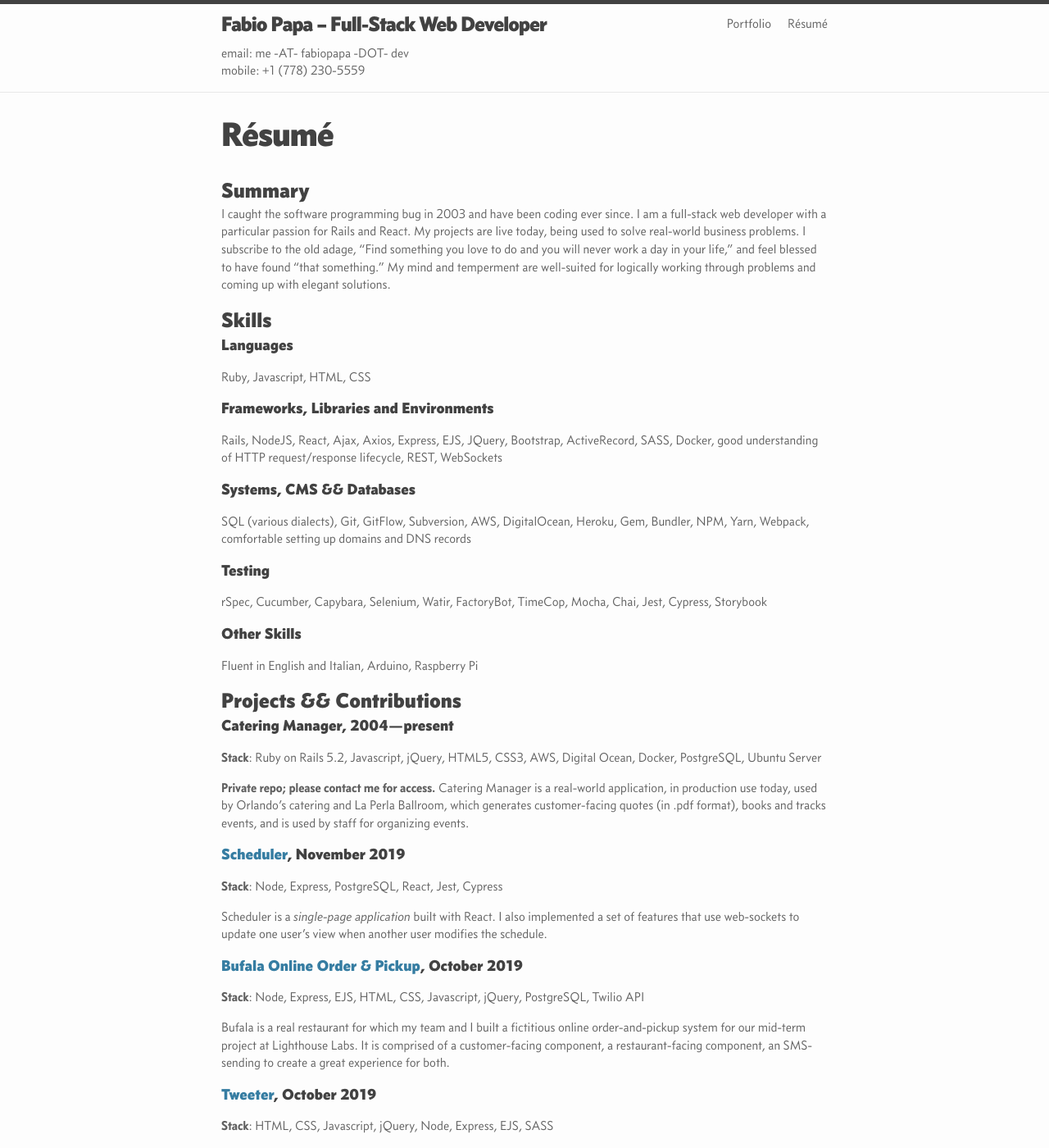
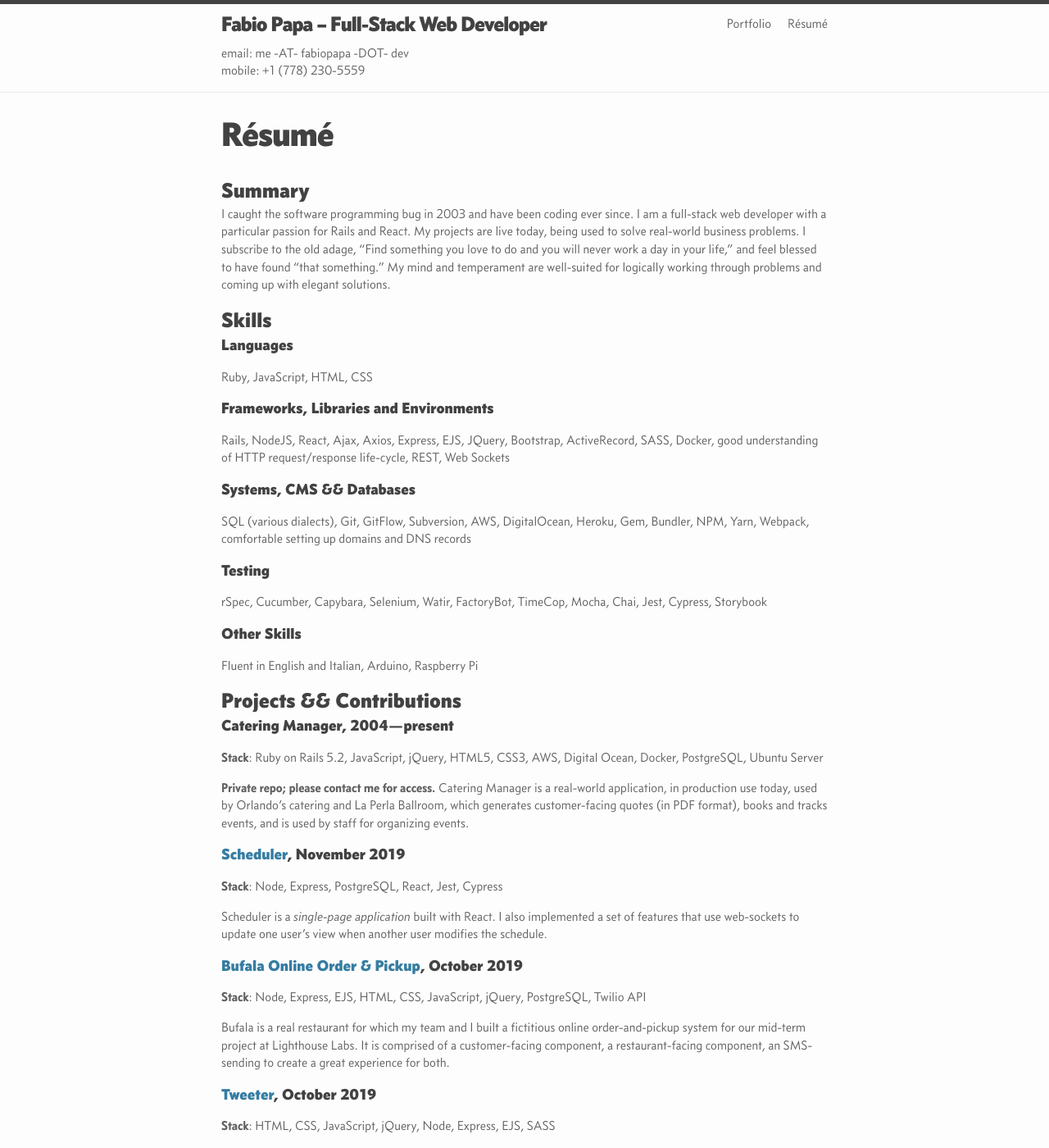
Before and after one commit to fapapa/fapapa.github.io, a Jekyll site: the page built from resume.md, in a window 1280 px wide and 1400 px high. Shown: the whole window at 82% size. Built offline with Jekyll 4.4.1, drawn with Linux system fonts in a browser that asks for light colours; some of the changed text lies outside the part shown.

Commit message:
Fix spelling mistakes and inconsistencies

```diff
--- a/resume.md
+++ b/resume.md
@@ -12,20 +12,20 @@ am a full-stack web developer with a particular passion for Rails and React. My
 projects are live today, being used to solve real-world business problems. I
 subscribe to the old adage, "Find something you love to do and you will never
 work a day in your life," and feel blessed to have found "that something." My
-mind and temperment are well-suited for logically working through problems and
+mind and temperament are well-suited for logically working through problems and
 coming up with elegant solutions.
 
 ## Skills
 
 ### Languages
 
-Ruby, Javascript, HTML, CSS
+Ruby, JavaScript, HTML, CSS
 
 ### Frameworks, Libraries and Environments
 
 Rails, NodeJS, React, Ajax, Axios, Express, EJS, JQuery, Bootstrap,
 ActiveRecord, SASS, Docker, good understanding of HTTP request/response
-lifecycle, REST, WebSockets
+life-cycle, REST, Web Sockets
 
 ### Systems, CMS && Databases
 
@@ -45,13 +45,13 @@ Fluent in English and Italian, Arduino, Raspberry Pi
 
 ### Catering Manager, 2004—present
 
-**Stack**: Ruby on Rails 5.2, Javascript, jQuery, HTML5, CSS3, AWS, Digital
+**Stack**: Ruby on Rails 5.2, JavaScript, jQuery, HTML5, CSS3, AWS, Digital
 Ocean, Docker, PostgreSQL, Ubuntu Server
 
 **Private repo; please contact me for access.** Catering Manager is a
 real-world application, in production use today, used by Orlando's
 catering and La Perla Ballroom, which generates customer-facing quotes
-(in .pdf format), books and tracks events, and is used by staff for
+(in PDF format), books and tracks events, and is used by staff for
 organizing events.
 
 ### [Scheduler](https://github.com/fapapa/scheduler), November 2019
@@ -64,7 +64,7 @@ modifies the schedule.
 
 ### [Bufala Online Order & Pickup](https://github.com/SunnieBB/hungry-people), October 2019
 
-**Stack**: Node, Express, EJS, HTML, CSS, Javascript, jQuery, PostgreSQL, Twilio
+**Stack**: Node, Express, EJS, HTML, CSS, JavaScript, jQuery, PostgreSQL, Twilio
 API
 
 Bufala is a real restaurant for which my team and I built a fictitious online
@@ -74,7 +74,7 @@ SMS-sending to create a great experience for both.
 
 ### [Tweeter](https://github.com/fapapa/tweeter), October 2019
 
-**Stack**: HTML, CSS, Javascript, jQuery, Node, Express, EJS, SASS
+**Stack**: HTML, CSS, JavaScript, jQuery, Node, Express, EJS, SASS
 
 Tweeter is a clone of the popular social media juggernaut, completed as part of
 the Lighthouse Labs course work.
@@ -90,14 +90,14 @@ students in free time) to build a rudimentary file server and client.
 
 **Stack**: Node, Express, API's (IPify, IPVigilante, OpenNotify)
 
-This Lighthouse Labs project chains together three API's to automagically
+This Lighthouse Labs project chains together three API's to *automagically*™
 display the next flyover dates and times of the _International Space Station_
 over the user's airspace. It was a great way to explore promises (and the async
-nature of Javascript) without using async/await.
+nature of JavaScript) without using async/await.
 
 ### [TinyApp](https://github.com/fapapa/tinyApp), September 2019
 
-**Stack**: HTML, CSS, Javascript, Node, Express, EJS
+**Stack**: HTML, CSS, JavaScript, Node, Express, EJS
 
 TinyApp is a clone of a URL shortening service, built as part of the Lighthouse
 Labs Web Development course. I added extra features that were not part of the
@@ -106,12 +106,12 @@ basic analytics.
 
 ### [BarChart](https://github.com/fapapa/bar-chart-js), September 2019
 
-**Stack**: HTML, CSS, Javascript, jQuery
+**Stack**: HTML, CSS, JavaScript, jQuery
 
-BarChart is a Javascript library that allows you to generate bar charts for
+BarChart is a JavaScript library that allows you to generate bar charts for
 display on websites. This was an optional _stretch project_ for my pre-course
 prep work for Lighthouse Labs, completed by only a handful of students that have
-taken the bootcamp.
+taken the boot-camp.
 
 ### [GitLab - merge request !29718](https://gitlab.com/gitlab-org/gitlab-ce/merge_requests/29718), June 2019
 
```
Also changed, not shown: other parts of resume.md (+3 -3 lines).
